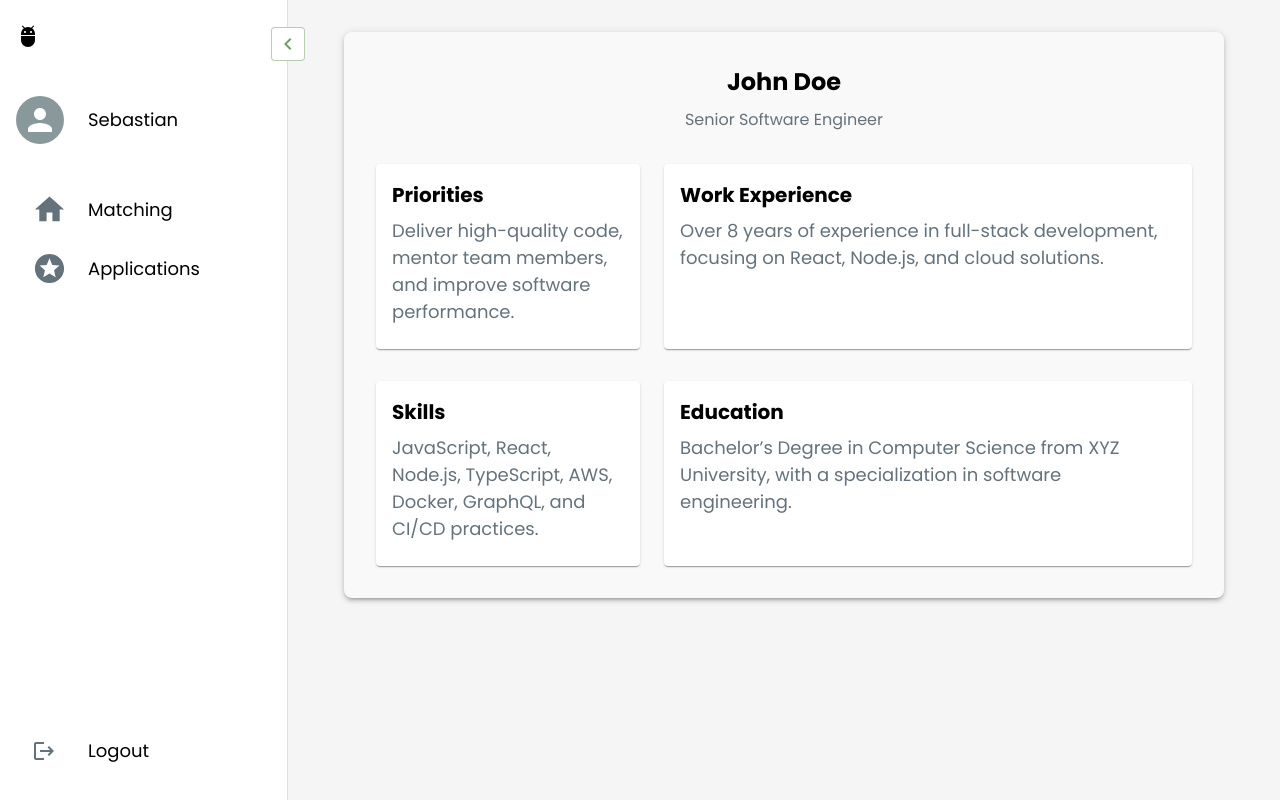
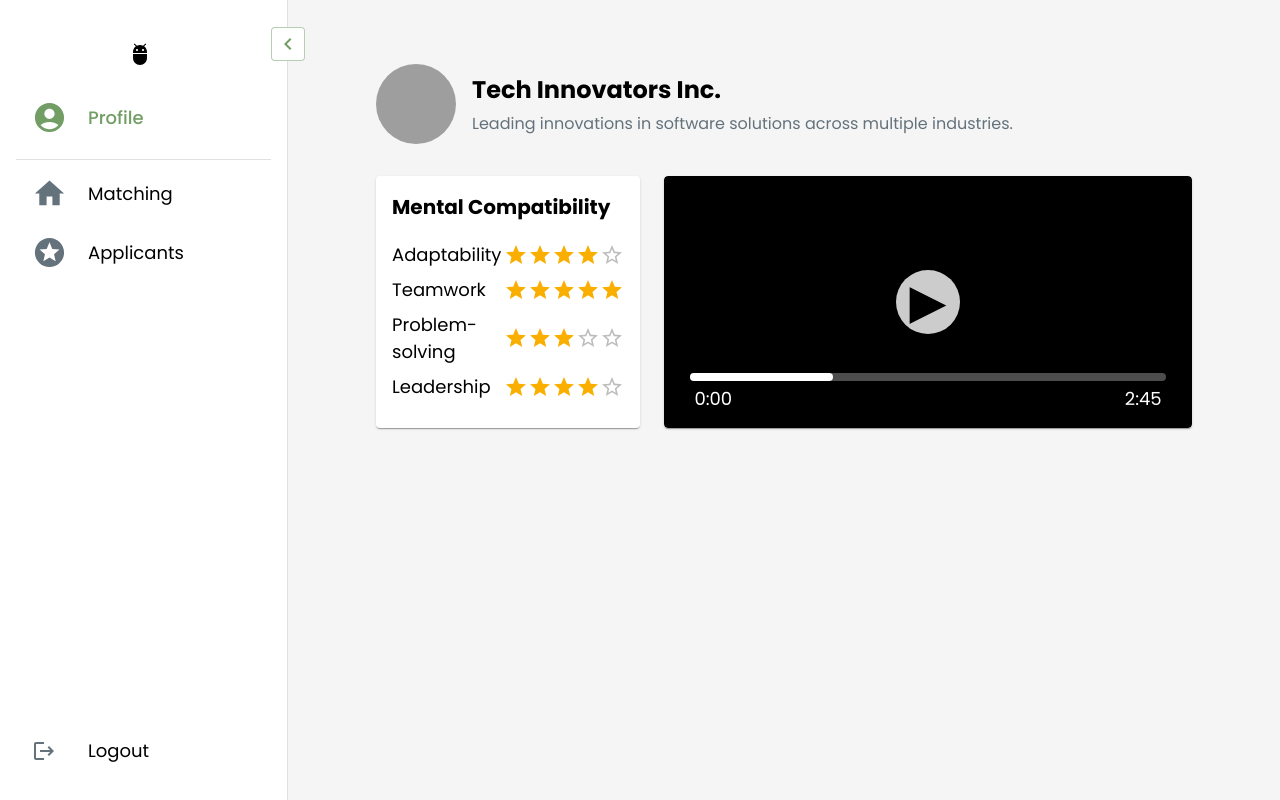
Before and after one commit to J24-Cobalt/front-end, a React (Vite) app: page /profile in a window 1280 px wide. Built offline with nearby package versions, Linux system fonts and the light colour scheme; grey boxes are pictures that could not be loaded.

Commit message:
feat/company profile, applicants and applications pages for different user types.

```diff
--- a/src/app/routes/AppRoutes.ts
+++ b/src/app/routes/AppRoutes.ts
@@ -4,5 +4,4 @@ export const AppRoutes = {
   matching: "/matching",
   applications: "/applications",
   applicants: "/applicants",
-
 };
--- a/src/app/routes/components/AppRouter.tsx
+++ b/src/app/routes/components/AppRouter.tsx
@@ -3,6 +3,8 @@ import HomePage from "@pages/home";
 import Profile from "@pages/profile";
 import ProtectedRoute from "./ProtectedRoute";
 import AccountLayout from "@features/ui/AccountSidebar/AccountLayout";
+import Applications from "@pages/applications";
+import Applicants from "@pages/applications";
 
 export default function AppRouter() {
   return (
@@ -19,8 +21,8 @@ export default function AppRouter() {
       >
         <Route path={"/profile"} element={<Profile />} />
         {/*<Route path={"/matching"} element={< />} />*/}
-        {/*<Route path={"/applications"} element={< />} />*/}
-        {/*<Route path={"/applicants"} element={< />} />*/}
+        <Route path={"/applications"} element={<Applications/>} />
+        <Route path={"/applicants"} element={<Applicants/>} />
         {/*<Route path={"/profile"} element={< />} />*/}
       </Route>
     </Routes>
--- a/src/app/styles/theme.ts
+++ b/src/app/styles/theme.ts
@@ -28,6 +28,11 @@ const theme = createTheme({
       defaultProps: {
         component: LinkBehavior,
       } as LinkProps,
+    },
+    MuiButtonBase: {
+      defaultProps: {
+        LinkComponent: LinkBehavior,
+      },
     },
   },
 });
--- /dev/null
+++ b/src/features/profiles/CompanyProfile.tsx
@@ -0,0 +1,150 @@
+import {
+  Box,
+  Typography,
+  Stack,
+  Card,
+  Avatar,
+  List,
+  ListItem,
+  ListItemText,
+  Rating,
+} from "@mui/material";
+
+export default function CompanyProfile() {
+  const compatibilityData = [
+    { name: "Adaptability", rating: 4 },
+    { name: "Teamwork", rating: 5 },
+    { name: "Problem-solving", rating: 3 },
+    { name: "Leadership", rating: 4 },
+  ];
+
+  return (
+    <Box
+      sx={{
+        width: "100%",
+        maxWidth: 1400,
+        margin: "auto",
+        padding: 4,
+      }}
+    >
+      {/* Header with Avatar, Company Name, and Description */}
+      <Stack direction="row" spacing={2} alignItems="center" mb={4}>
+        <Avatar
+          alt="Company Logo"
+          src="/path/to/logo.jpg" // Replace with actual logo path
+          sx={{ width: 80, height: 80 }}
+        />
+        <Stack direction="column" spacing={0.5}>
+          <Typography variant="h4" fontWeight="bold">
+            Tech Innovators Inc.
+          </Typography>
+          <Typography variant="subtitle1" color="text.secondary">
+            Leading innovations in software solutions across multiple
+            industries.
+          </Typography>
+        </Stack>
+      </Stack>
+
+      {/* Mental Compatibility and Video Placeholder */}
+      <Stack direction={{ xs: "column", md: "row" }} spacing={3} mb={4}>
+        {/* Mental Compatibility Card */}
+        <Card sx={{ flex: 1, minHeight: 180 }}>
+          <Box sx={{ padding: 2 }}>
+            <Typography variant="h6" fontWeight="bold" gutterBottom>
+              Mental Compatibility
+            </Typography>
+            <List>
+              {compatibilityData.map((trait) => (
+                <ListItem key={trait.name} disablePadding>
+                  <ListItemText primary={trait.name} />
+                  <Rating value={trait.rating} readOnly />
+                </ListItem>
+              ))}
+            </List>
+          </Box>
+        </Card>
+
+        {/* Video Player Placeholder */}
+        <Card sx={{ flex: 2, minHeight: 180 }}>
+          <Box
+            sx={{
+              position: "relative",
+              width: "100%",
+              height: "100%",
+              backgroundColor: "black",
+              borderRadius: 1,
+              display: "flex",
+              flexDirection: "column",
+              alignItems: "center",
+              justifyContent: "center",
+            }}
+          >
+            {/* Play Button */}
+            <Box
+              sx={{
+                width: 64,
+                height: 64,
+                backgroundColor: "rgba(255, 255, 255, 0.8)",
+                borderRadius: "50%",
+                display: "flex",
+                alignItems: "center",
+                justifyContent: "center",
+                cursor: "pointer",
+              }}
+            >
+              <Typography
+                variant="h3"
+                color="black"
+                sx={{ fontWeight: "bold" }}
+              >
+                ▶
+              </Typography>
+            </Box>
+
+            {/* Mock Progress Bar */}
+            <Box
+              sx={{
+                position: "absolute",
+                bottom: 16,
+                width: "90%",
+                mx: "auto",
+              }}
+            >
+              <Box
+                sx={{
+                  height: 8,
+                  backgroundColor: "rgba(255, 255, 255, 0.3)",
+                  borderRadius: 1,
+                }}
+              >
+                <Box
+                  sx={{
+                    width: "30%",
+                    height: "100%",
+                    backgroundColor: "white",
+                    borderRadius: 1,
+                  }}
+                />
+              </Box>
+
+              {/* Timestamps */}
+              <Box
+                sx={{
+                  display: "flex",
+                  justifyContent: "space-between",
+                  color: "white",
+                  fontSize: 12,
+                  mt: 0.5,
+                  px: 0.5,
+                }}
+              >
+                <Typography>0:00</Typography>
+                <Typography>2:45</Typography>
+              </Box>
+            </Box>
+          </Box>
+        </Card>
+      </Stack>
+    </Box>
+  );
+}
--- a/src/features/profile/userProfile.tsx
+++ b/src/features/profiles/UserProfile.tsx
@@ -1,26 +1,30 @@
-import { Box, Typography, Stack, Card, CardContent } from "@mui/material";
+import { Box, Typography, Stack, Card, CardContent, Avatar } from "@mui/material";
 
-export default function userProfile() {
+export default function UserProfile() {
   return (
     <Box
       sx={{
         width: "100%",
-        maxWidth: 1200,
+        maxWidth: 1400,
         margin: "auto",
         padding: 4,
-        bgcolor: "#f9f9f9",
-        boxShadow: 3,
-        borderRadius: 2,
       }}
     >
-      {/* Name and Title Stack */}
-      <Stack spacing={1} mb={4} direction="column" alignItems="center">
+      {/* Profile Header with Avatar, Name, and Title */}
+      <Stack direction="row" spacing={2} alignItems="center" mb={4}>
+        <Avatar
+          alt="John Doe"
+          src="/path/to/avatar.jpg"
+          sx={{ width: 80, height: 80 }}
+        />
+        <Stack direction="column" spacing={0.5}>
           <Typography variant="h4" fontWeight="bold">
             John Doe
           </Typography>
           <Typography variant="subtitle1" color="text.secondary">
             Senior Software Engineer
           </Typography>
+        </Stack>
       </Stack>
 
       {/* Stack of Priority and Work Experience */}
--- a/src/features/ui/AccountSidebar/AccountSidebar.tsx
+++ b/src/features/ui/AccountSidebar/AccountSidebar.tsx
@@ -2,9 +2,9 @@ import { NavLink } from "react-router-dom";
 
 import LogoutIcon from "@mui/icons-material/Logout";
 import {
-  Avatar,
   Box,
   ButtonBase,
+  Divider,
   List,
   ListItem,
   ListItemButton,
@@ -25,7 +25,9 @@ interface Props {
 
 export default function AccountSidebar({ isMinimized, onClose }: Props) {
   //const user = useAppSelector(selectUser);
+  //const isCompany = useAppSelector(selectIsCompany);
   //const userInitial = user?.displayName?.split(" ")[0][0];
+  const isCompany = true;
 
   const onLinkClick = () => {
     onClose();
@@ -45,7 +47,16 @@ export default function AccountSidebar({ isMinimized, onClose }: Props) {
       }}
     >
       <Box>
-        <Box mb={6} alignItems={"center"} justifyContent="center">
+        <Box
+          sx={{
+            display: "flex",
+            alignItems: "center",
+            justifyContent: "center",
+            height: 60,
+            width: "100%",
+            gap: 2.5,
+          }}
+        >
           <AdbIcon
             sx={{
               display: "flex",
@@ -56,26 +67,21 @@ export default function AccountSidebar({ isMinimized, onClose }: Props) {
             }}
           />
         </Box>
-        <Stack
-          direction="row"
-          alignItems="center"
-          mb={4}
-          gap={3}
-          justifyContent={isMinimized ? "center" : "flex-start"}
-        >
-          <Avatar sx={{ height: 48, width: 48, background: Colors.disabled }}>
-            {/*userInitial*/}
-          </Avatar>
-          {!isMinimized && <Typography variant="body1">Sebastian</Typography>}
-        </Stack>
         <List>
-          {ACCOUNT_LINKS.map(({ Icon, text, path }) => (
+          {ACCOUNT_LINKS.map(({ Icon, text, path, divider }) => {
+            // Modify "Applications" link for company users
+            const displayText =
+              isCompany && text === "Applications" ? "Applicants" : text;
+            const displayPath =
+              isCompany && text === "Applications" ? "/applicants" : path;
+
+            return (
+              <>
                 <ListItem key={text} disablePadding>
                   <NavLink
-                to={path}
+                    to={displayPath}
                     style={{
                       width: "100%",
-
                       textDecoration: "none",
                     }}
                     onClick={onLinkClick}
@@ -107,14 +113,17 @@ export default function AccountSidebar({ isMinimized, onClose }: Props) {
                         </ListItemIcon>
                         {!isMinimized && (
                           <Typography variant={isActive ? "body2" : "body1"}>
-                        {text}
+                            {displayText}
                           </Typography>
                         )}
                       </ListItemButton>
                     )}
                   </NavLink>
                 </ListItem>
-          ))}
+                {divider && <Divider sx={{ my: 1 }} />}
+              </>
+            );
+          })}
         </List>
       </Box>
       <ButtonBase
--- a/src/features/ui/AccountSidebar/data.ts
+++ b/src/features/ui/AccountSidebar/data.ts
@@ -1,5 +1,6 @@
 import HomeIcon from "@mui/icons-material/Home";
 import StarsIcon from "@mui/icons-material/Stars";
+import AccountCircleIcon from "@mui/icons-material/AccountCircle";
 import type { SvgIconTypeMap } from "@mui/material";
 import type { OverridableComponent } from "@mui/material/OverridableComponent";
 
@@ -7,17 +8,26 @@ interface AccountLinks {
   Icon: OverridableComponent<SvgIconTypeMap<object, "svg">>;
   text: string;
   path: string;
+  divider: boolean;
 }
 
 export const ACCOUNT_LINKS: AccountLinks[] = [
   {
+    Icon: AccountCircleIcon,
+    text: "Profile",
+    path: "/profile",
+    divider: true,
+  },
+  {
     Icon: HomeIcon,
     text: "Matching",
     path: "/matching",
+    divider: false,
   },
   {
     Icon: StarsIcon,
     text: "Applications",
     path: "/applications",
+    divider: false,
   },
 ];
--- /dev/null
+++ b/src/pages/applicants.tsx
@@ -0,0 +1,6 @@
+import Applicants from "@features/applications/applications";
+
+// This is for the companies. To see their applicants for their jobs.
+export default function applicationsPage() {
+  return <Applicants />;
+}
--- /dev/null
+++ b/src/pages/applications.tsx
@@ -0,0 +1,6 @@
+import Applications from "@features/applications/applications";
+
+// This is what the user sees. What jobs they have swiper / applied to
+export default function applicationsPage() {
+  return <Applications />;
+}
--- a/src/pages/profile.tsx
+++ b/src/pages/profile.tsx
@@ -1,5 +1,12 @@
-import UserProfile from "@features/profile/userProfile";
+import CompanyProfile from "@features/profiles/CompanyProfile";
+import UserProfile from "@features/profiles/UserProfile";
+//import { useAppSelector } from "@app/hooks"; // adjust import as needed
+// import { selectIsCompany } from "@features/auth/authSlice"; // example selector if you have it in a slice
 
-export default function profile() {
-  return <UserProfile />;
+export default function Profile() {
+  // Replace this with the actual selector from your Redux store or other state management
+  //const isCompany = useAppSelector((state) => state.auth.isCompany); // adjust selector as needed
+  const isCompany = true;
+
+  return isCompany ? <CompanyProfile /> : <UserProfile />;
 }
```
Also changed, not shown: src/features/applications/Applicants.tsx (added, +75 -0 lines), src/features/applications/Applications.tsx (added, +69 -0 lines), 2 other files (tests, documents, lock files or other folders). Lines whose indentation alone changed are shown as unchanged.
